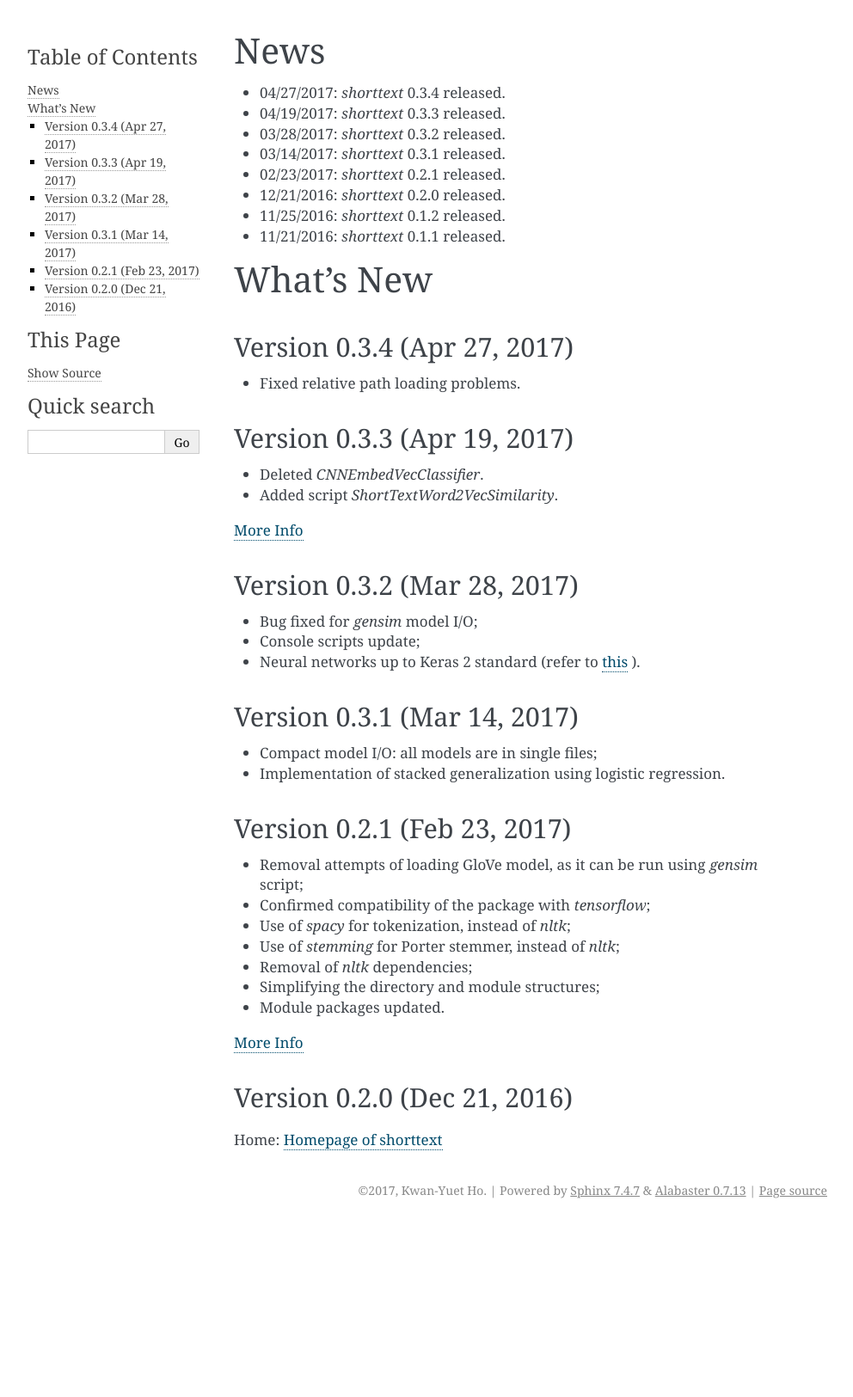
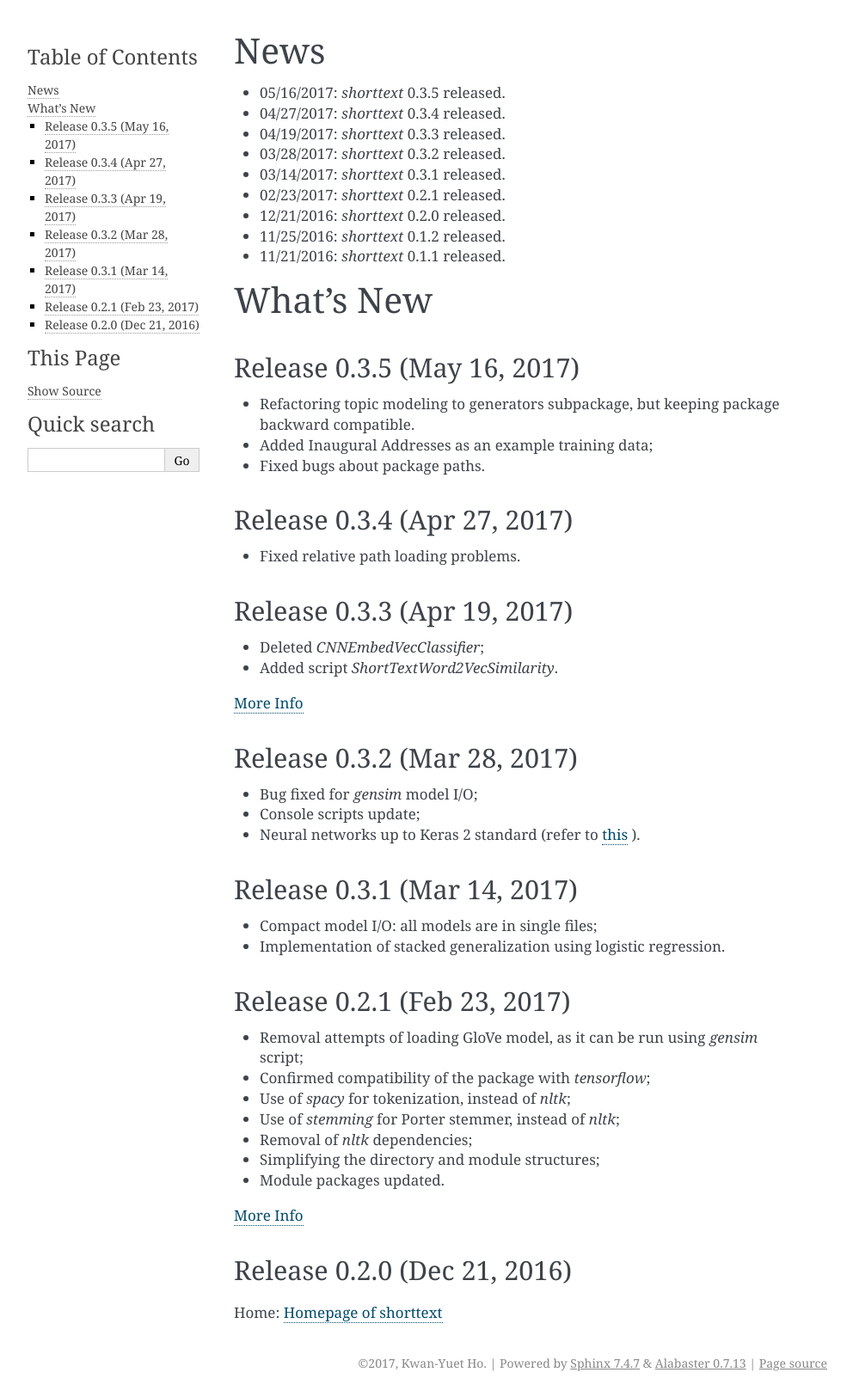
Before and after one commit to stephenhky/PyShortTextCategorization, a Sphinx documentation site: the page built from docs/news.rst, in a window 1280 px wide. Shown: the whole page at 86% size, without its empty margins (148-1140 px from the left). Built offline with Sphinx 7.4.7, drawn with Linux system fonts in a browser that asks for light colours; before the commit the page ends 1424 px from its top, so only the background shows below that.

Commit message:
releasing 0.3.5

```diff
--- a/docs/conf.py
+++ b/docs/conf.py
@@ -71,7 +71,7 @@
 # The short X.Y version.
 version = u'0.3'
 # The full version, including alpha/beta/rc tags.
-release = u'0.3.4'
+release = u'0.3.5'
 
 # The language for content autogenerated by Sphinx. Refer to documentation
 # for a list of supported languages.
--- a/docs/index.rst
+++ b/docs/index.rst
@@ -8,7 +8,7 @@
 
 This repository is a collection of algorithms for multi-class classification to short texts using Python.
 Modules are backward compatible unless otherwise specified. Feel free to give suggestions or report
-issues through the Github_ page.
+issues through the Issue_ tab of the Github_ page.
 
 Contents:
 
@@ -26,6 +26,7 @@
    news
 
 .. _Github: https://github.com/stephenhky/PyShortTextCategorization
+.. _Issue: https://github.com/stephenhky/PyShortTextCategorization/issues
 
 Indices and tables
 ==================
--- a/docs/news.rst
+++ b/docs/news.rst
@@ -1,6 +1,7 @@
 News
 ====
 
+* 05/16/2017: `shorttext` 0.3.5 released.
 * 04/27/2017: `shorttext` 0.3.4 released.
 * 04/19/2017: `shorttext` 0.3.3 released.
 * 03/28/2017: `shorttext` 0.3.2 released.
@@ -13,22 +14,29 @@
 What's New
 ==========
 
-Version 0.3.4 (Apr 27, 2017)
+Release 0.3.5 (May 16, 2017)
+----------------------------
+
+* Refactoring topic modeling to generators subpackage, but keeping package backward compatible.
+* Added Inaugural Addresses as an example training data;
+* Fixed bugs about package paths.
+
+Release 0.3.4 (Apr 27, 2017)
 ----------------------------
 
 * Fixed relative path loading problems.
 
-Version 0.3.3 (Apr 19, 2017)
+Release 0.3.3 (Apr 19, 2017)
 ----------------------------
 
-* Deleted `CNNEmbedVecClassifier`.
+* Deleted `CNNEmbedVecClassifier`;
 * Added script `ShortTextWord2VecSimilarity`.
 
 `More Info
 <https://datawarrior.wordpress.com/2017/04/20/release-of-shorttext-0-3-3/>`_
 
 
-Version 0.3.2 (Mar 28, 2017)
+Release 0.3.2 (Mar 28, 2017)
 ----------------------------
 
 * Bug fixed for `gensim` model I/O;
@@ -36,13 +44,13 @@
 * Neural networks up to Keras 2 standard (refer to `this
   <https://github.com/fchollet/keras/wiki/Keras-2.0-release-notes/>`_ ).
 
-Version 0.3.1 (Mar 14, 2017)
+Release 0.3.1 (Mar 14, 2017)
 ----------------------------
 
 * Compact model I/O: all models are in single files;
 * Implementation of stacked generalization using logistic regression.
 
-Version 0.2.1 (Feb 23, 2017)
+Release 0.2.1 (Feb 23, 2017)
 ----------------------------
 
 * Removal attempts of loading GloVe model, as it can be run using `gensim` script;
@@ -56,7 +64,7 @@
 `More Info
 <https://datawarrior.wordpress.com/2017/02/24/release-of-shorttext-0-2-1/>`_
 
-Version 0.2.0 (Dec 21, 2016)
+Release 0.2.0 (Dec 21, 2016)
 ----------------------------
 
 Home: :doc:`index`
--- a/readthedocs/source/conf.py
+++ b/readthedocs/source/conf.py
@@ -60,7 +60,7 @@
 # The short X.Y version.
 version = '0.3'
 # The full version, including alpha/beta/rc tags.
-release = '0.3.4'
+release = '0.3.5'
 
 # The language for content autogenerated by Sphinx. Refer to documentation
 # for a list of supported languages.
```
Also changed, not shown: README.md (+12 -1 lines), UPCOMING.md (+5 -8 lines).
